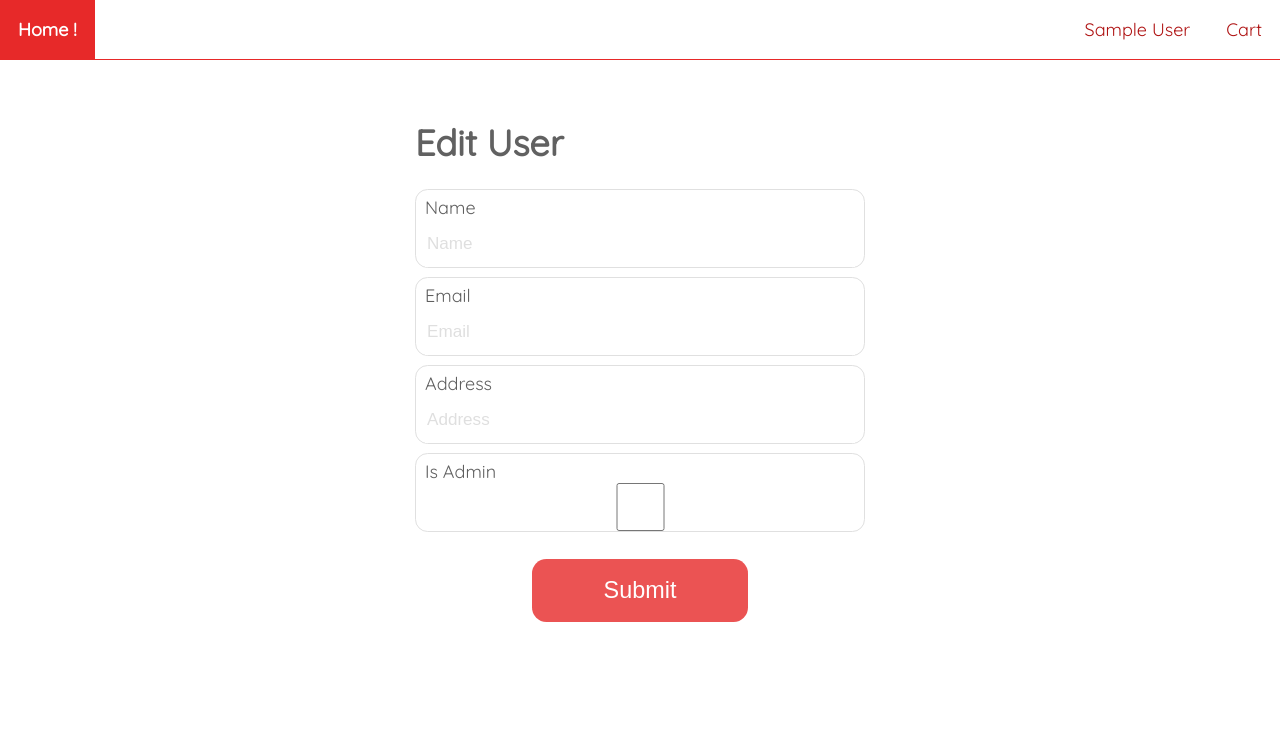
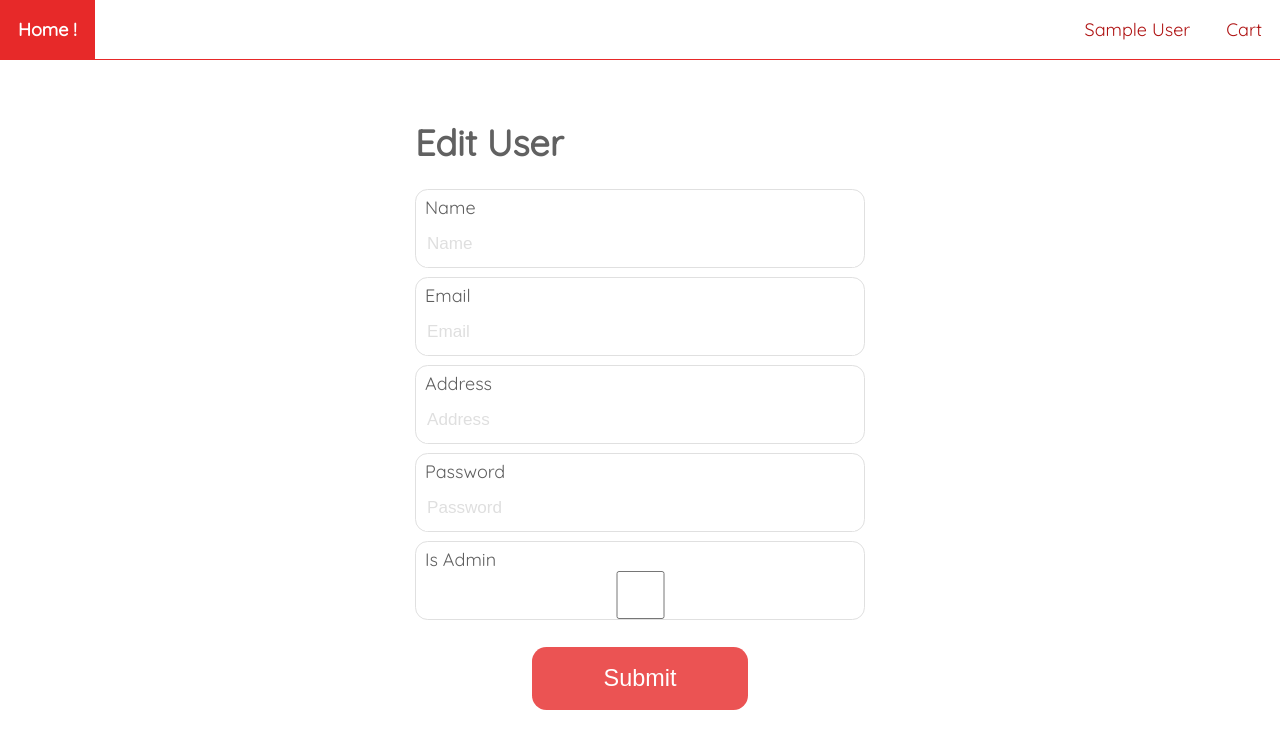
Before and after one commit to Dark-Hope-tech/e-commerse-frontend, a React (Create React App) app: page /admin/editUser/1 in a window 1280 px wide. Shown: the top 748 px of the page. Built offline with nearby package versions, Linux system fonts and the light colour scheme; no server answers; sample sign-in values are in the browser's storage.

Commit message:
Added Option to update Password

```diff
--- a/src/pages/UserEdit/UserEditPage.js
+++ b/src/pages/UserEdit/UserEditPage.js
@@ -57,6 +57,11 @@ export default function UserEditPage() {
             {...register('address', { required: true, minLength: 5 })}
             error={errors.address}
           />
+          <Input
+            label="Password"
+            {...register('password', { required: true, minLength: 8 })}
+            error={errors.password}
+          />
 
           <Input label="Is Admin" type="checkbox" {...register('isAdmin')} />
           <Button type="submit" />
```
